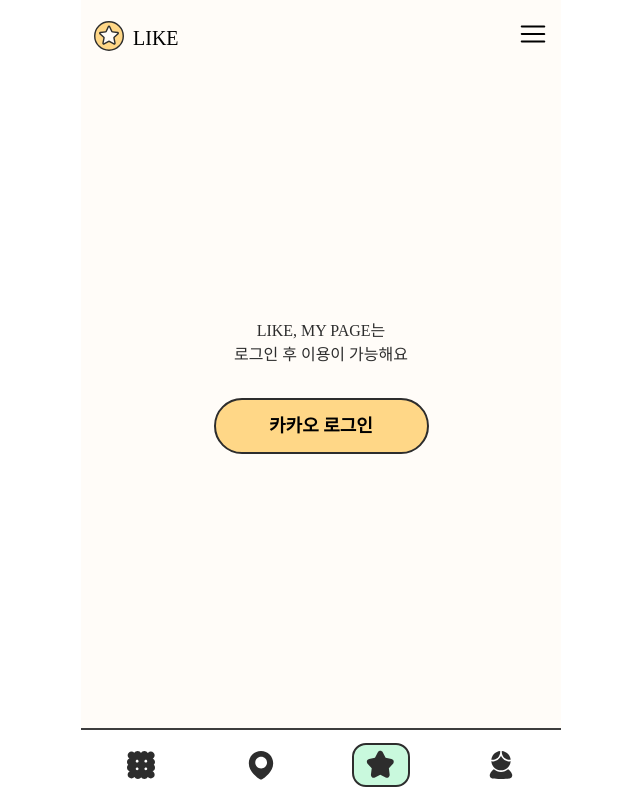
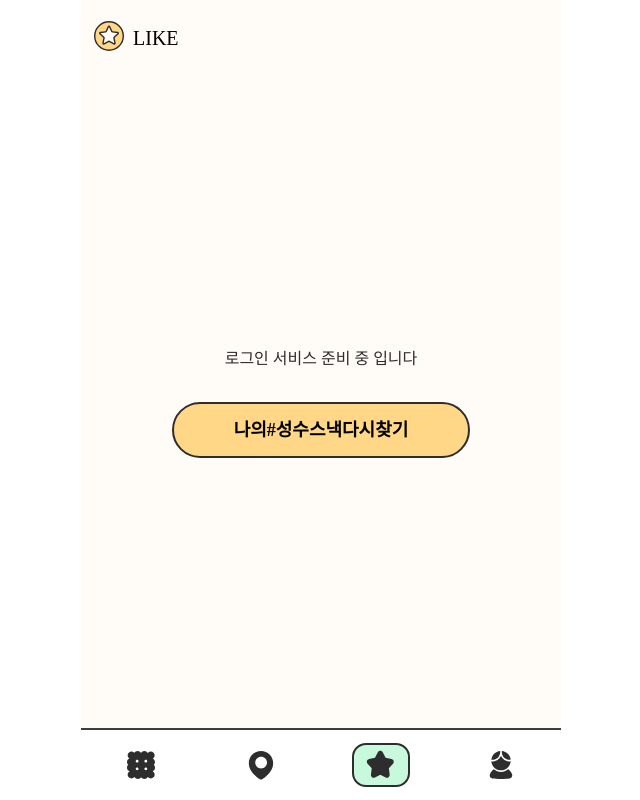
Before and after one commit to pminsun/TimeCrunch, a Next.js app: page /like in a window 1280 px wide. Shown: the whole page, without its empty margins (319-959 px from the left). Built offline with nearby package versions, Linux system fonts and the light colour scheme; a web font is replaced by a local one.

Commit message:
Feat : 로그인 close

```diff
--- a/src/pages/index.tsx
+++ b/src/pages/index.tsx
@@ -178,7 +178,13 @@
                 </div>
               </div>
               <div className="bottom_box login_area">
-                <p
+                <Link
+                  href={'/home'}
+                  className="kakao_login"
+                >
+                  성수 스낵 둘러보기
+                </Link>
+                {/* <p
                   className="kakao_login"
                   onClick={loginHandler}
                 >
@@ -189,7 +195,7 @@
                   className="none_login"
                 >
                   로그인 안하고 둘러보기
-                </Link>
+                </Link> */}
               </div>
             </section>
           </Slider>
--- a/src/pages/like/index.tsx
+++ b/src/pages/like/index.tsx
@@ -1,6 +1,7 @@
 import { authorizationCodeLink, kkk } from '@/api/fetchData';
 import MapFilter from '@/components/MapFilter';
-import { useLikeStore, useUserStore } from '@/store/store';
+import MoodSelect from '@/components/MoodSelect';
+import { useLikeStore, useUserStore, useMoodSettingStore } from '@/store/store';
 import * as LocalImages from '@/utils/imageImports';
 import { jwtDecode } from 'jwt-decode';
 import Image from 'next/image';
@@ -9,6 +10,7 @@
 
 export default function Like() {
   const router = useRouter();
+  const { setFindPlace, findPlace } = useMoodSettingStore();
   const { likeList, setLikeList } = useLikeStore();
   const { setUserEmail } = useUserStore();
   const [showFilter, setShowFilter] = useState(false);
@@ -41,17 +43,17 @@
             />
             LIKE
           </p>
-          <div onClick={() => setShowFilter(true)}>
+          {/* <div onClick={() => setShowFilter(true)}>
             <Image
               src={LocalImages.iconLikeCategory}
               alt="iconLikeCategory"
               width={30}
               height={30}
             />
-          </div>
+          </div> */}
         </div>
         <div className="content">
-          <div className="noLogin">
+          {/* <div className="noLogin">
             <p className="ment">
               LIKE, MY PAGE는
               <br /> 로그인 후 이용이 가능해요
@@ -62,7 +64,18 @@
             >
               카카오 로그인
             </p>
+          </div> */}
+          <div className="noLogin">
+            <p className="ment">로그인 서비스 준비 중 입니다</p>
+            <button
+              className="re_selectMood"
+              type="button"
+              onClick={() => setFindPlace(false)}
+            >
+              나의 <span>#성수스낵</span> 다시찾기
+            </button>
           </div>
+
           {/* <div className="noneLike">
           <Image
             src={LocalImages.iconEmptyStar}
@@ -95,14 +108,15 @@
         </div> */}
         </div>
       </div>
-      {showFilter && (
+      {!findPlace && <MoodSelect />}
+      {/* {showFilter && (
         <MapFilter
           showLike={showLike}
           setShowFilter={setShowFilter}
           setShowLike={setShowLike}
           noneLikeFilter={noneLikeFilter}
         />
-      )}
+      )} */}
     </React.Fragment>
   );
 }
--- a/src/pages/login/oauth2/code/kakao.js
+++ /dev/null
@@ -1,22 +0,0 @@
-import { useEffect, useState } from 'react';
-import { useRouter } from 'next/router';
-
-const KakaoCallback = () => {
-  const router = useRouter();
-
-  useEffect(() => {
-    const { code } = router.query;
-
-    if (code) {
-    }
-    // eslint-disable-next-line react-hooks/exhaustive-deps
-  }, [router.query.code, router]);
-
-  return (
-    <div className="w-full h-full flex_center">
-      <h1>로그인중</h1>
-    </div>
-  );
-};
-
-export default KakaoCallback;
--- a/src/pages/map/index.tsx
+++ b/src/pages/map/index.tsx
@@ -15,7 +15,7 @@
   const { mood, setMod, walkTime, setWalkTime, place, setPlace } = useMoodSettingStore();
   const [singlePlaceInfo, setSinglePlaceInfo] = useState(false);
   const [modalContent, setModalContent] = useState({});
-  const noneLikeFilter = true;
+  const noneLikeFilter = false;
   const circleRef = useRef<naver.maps.Circle | null>(null);
 
   const selectPlace = (placeName: string) => {
@@ -226,7 +226,7 @@
             </li>
           </ul>
         </div>
-        <div
+        {/* <div
           onClick={() => setShowLike(!showLike)}
           className={cls('like', showLike ? 'selectLike' : 'noneSelectLike', singlePlaceInfo ? 'bottom-[254px]' : 'bottom-[15px]')}
         >
@@ -236,12 +236,12 @@
             width={20}
             height={20}
           />
-        </div>
+        </div> */}
         <div
           id="map"
           style={{ width: '480px', height: '100%' }}
         ></div>
-        {singlePlaceInfo && <SinglePlaceModal modalContent={modalContent}/>}
+        {singlePlaceInfo && <SinglePlaceModal modalContent={modalContent} />}
       </div>
 
       {showFilter && (
--- a/src/pages/mypage/index.tsx
+++ b/src/pages/mypage/index.tsx
@@ -28,6 +28,16 @@
       <div className="mypage_container">
         <p className="page_title"># MY PAGE</p>
         <div className="content">
+          <div className="noLogin">
+            <p className="ment">로그인 서비스 준비 중 입니다</p>
+            <button
+              className="re_selectMood"
+              type="button"
+              onClick={() => setFindPlace(false)}
+            >
+              나의 <span>#성수스낵</span> 다시찾기
+            </button>
+          </div>
           {/* <div className="noLogin">
           <p className="ment">
             LIKE, MY PAGE는
@@ -40,7 +50,7 @@
             카카오 로그인
           </p>
         </div> */}
-          <div className="loggin">
+          {/* <div className="loggin">
             <div className="w-full">
               <div className="top">
                 <div className="userInfo">
@@ -104,11 +114,11 @@
             >
               로그아웃
             </button>
-          </div>
+          </div> */}
         </div>
       </div>
       {!findPlace && <MoodSelect />}
-      {withdrawalModal && (
+      {/* {withdrawalModal && (
         <div className="withdrawalBox">
           <div
             className="close"
@@ -132,9 +142,9 @@
             <button type="button">탈퇴하기</button>
           </div>
         </div>
-      )}
+      )} */}
 
-      {withdrawalModal && <div className="backDrop"></div>}
+      {/* {withdrawalModal && <div className="backDrop"></div>} */}
     </React.Fragment>
   );
 }
--- a/src/styles/globals.css
+++ b/src/styles/globals.css
@@ -120,14 +120,15 @@
       @apply absolute_xHalf bottom-[-2px] z-10 w-[101%] h-[227px] thick_border bg-[#FFFCF8] rounded-t-[26px] pt-[37px] pb-[26px] px-[18px];
 
       &.login_area {
-        @apply flex_vertical_center flex-col;
+        @apply flex_center flex-col;
       }
 
       > p {
         @apply text-center text-[#2D2D2D] text-[16px] font-[500] mb-[30px];
       }
 
-      p.kakao_login {
+      p.kakao_login,
+      a.kakao_login {
         @apply flex_center h-[56px] w-[215px] mb-[32px] mx-auto text-[18px] font-[700] bg-[#FFD787] thick_border rounded-[28px];
       }
 
@@ -911,7 +912,7 @@
 
   .detailContent_area {
     .img_area {
-      @apply w-full flex gap-[5px] h-[151px] overflow-x-auto ml-[15px];
+      @apply w-[463px] flex gap-[5px] h-[151px] overflow-x-auto ml-[15px];
 
       /* scrollbar */
       &::-webkit-scrollbar {
@@ -992,7 +993,15 @@
     }
 
     p.kakao_login {
-      @apply flex_center h-[56px] w-[215px] mb-[32px] mx-auto text-[18px] font-[700] bg-[#FFD787] thick_border rounded-[28px];
+      @apply flex_center h-[56px] px-[60px] mb-[32px] mx-auto text-[18px] font-[700] bg-[#FFD787] thick_border rounded-[28px];
+    }
+
+    button.re_selectMood {
+      @apply thick_border flex_center px-[60px] h-[56px]  text-[18px] font-[600] bg-[#FFD787] text-black rounded-[28px];
+
+      > span {
+        @apply font-[800];
+      }
     }
   }
 }
```
